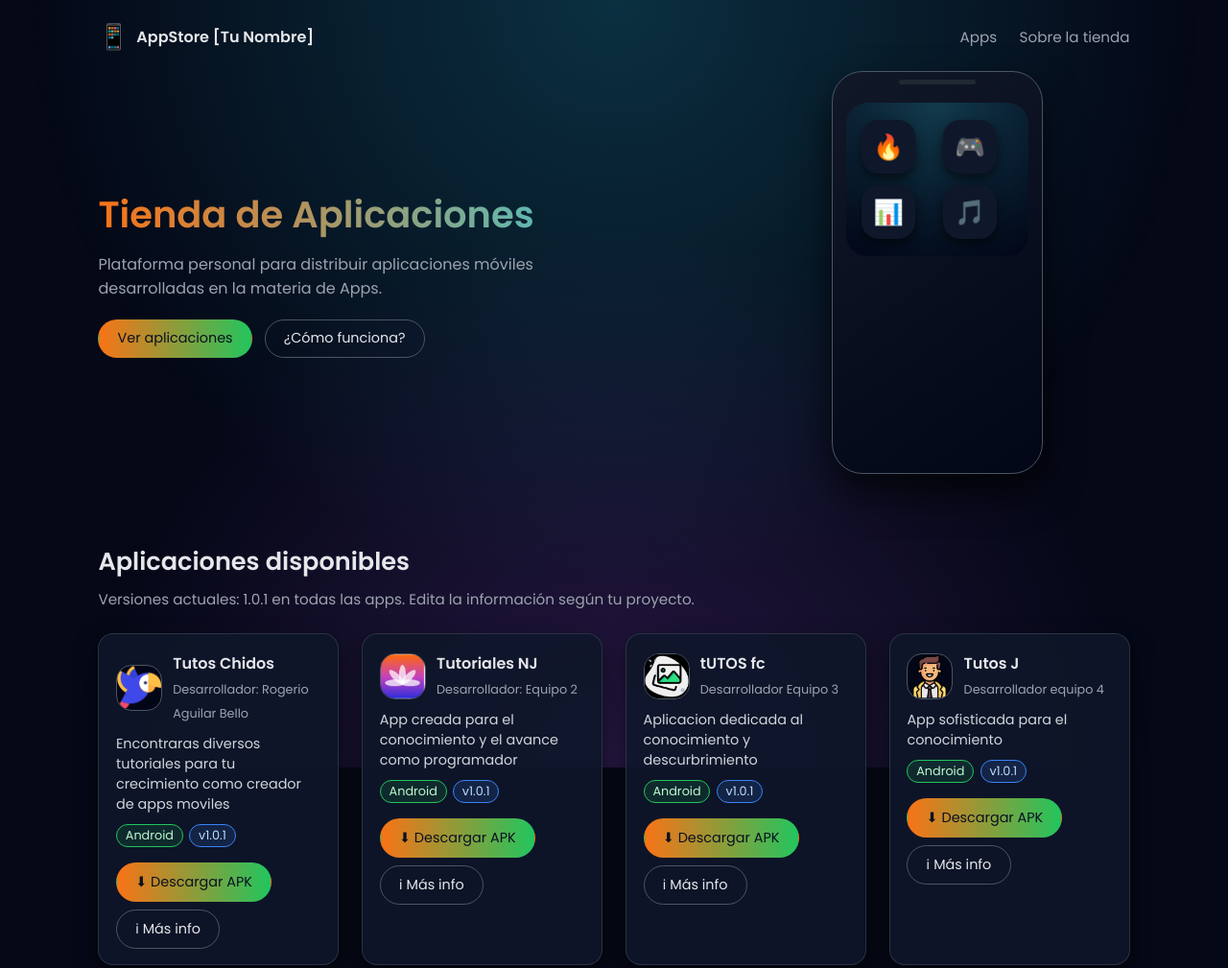
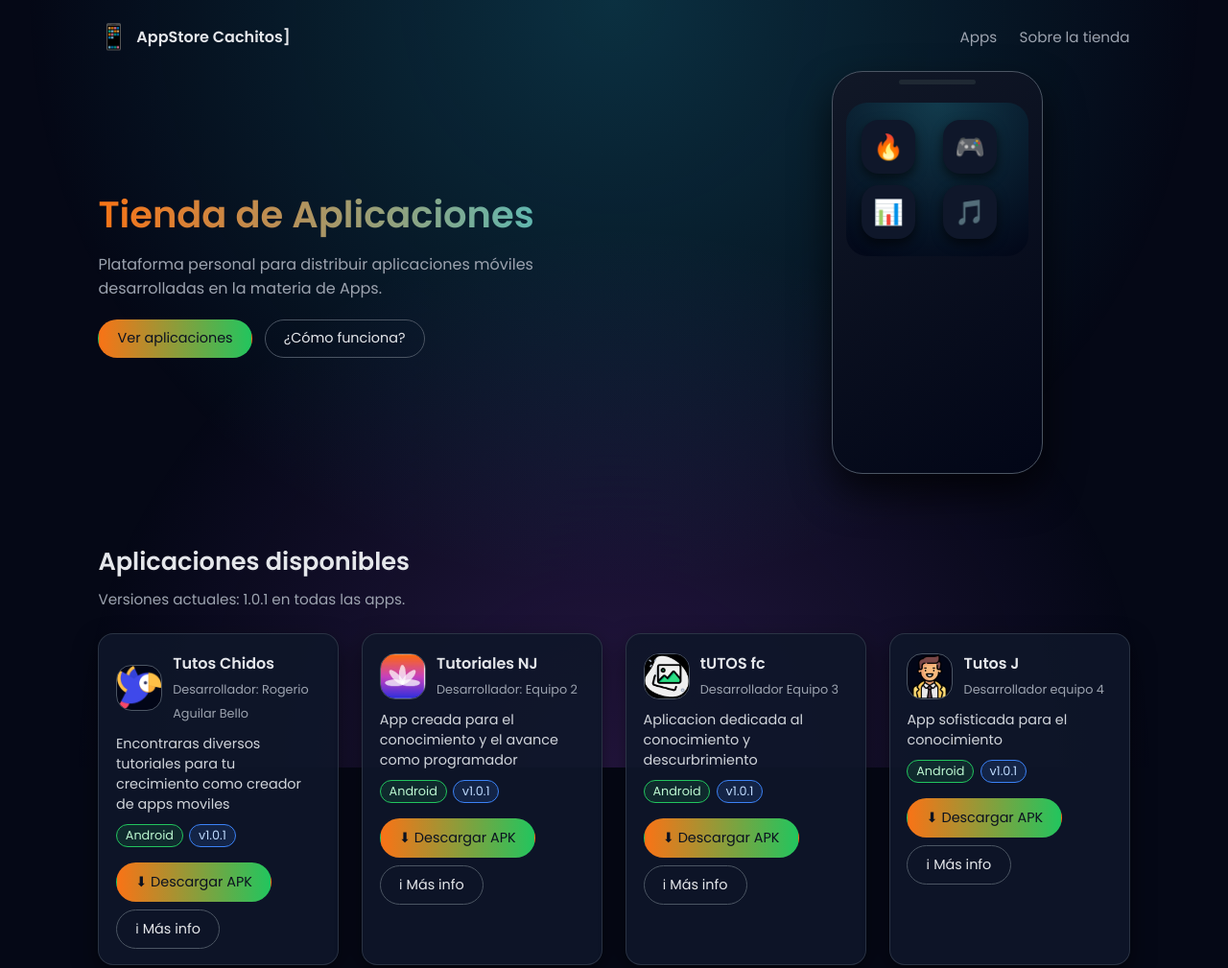
Before and after one commit to RogerNika/AppStoreR, a plain HTML site: page index.html in a window 1280 px wide. Shown: the top 1009 px of the page at 96% size. Drawn offline with Linux system fonts and the light colour scheme.

Commit message:
Change title and logo text in index.html
Updated the title and logo text in the header section of the HTML file.

```diff
--- a/index.html
+++ b/index.html
@@ -2,7 +2,7 @@
 <html lang="es">
 <head>
   <meta charset="UTF-8">
-  <title>Tienda de Apps – [Tu Nombre]</title>
+  <title>Tienda de Apps – Cachitos</title>
   <link rel="stylesheet" href="styles.css">
   <link rel="preconnect" href="https://fonts.googleapis.com">
   <link rel="preconnect" href="https://fonts.gstatic.com" crossorigin>
@@ -15,7 +15,7 @@
     <div class="header-content">
       <div class="logo">
         <span class="logo-icon">📱</span>
-        <span class="logo-text">AppStore [Tu Nombre]</span>
+        <span class="logo-text">AppStore Cachitos]</span>
       </div>
       <nav class="nav">
         <a href="#apps">Apps</a>
@@ -47,7 +47,7 @@
   <main>
     <section id="apps" class="apps-section">
       <h2>Aplicaciones disponibles</h2>
-      <p class="section-subtitle">Versiones actuales: 1.0.1 en todas las apps. Edita la información según tu proyecto.</p>
+      <p class="section-subtitle">Versiones actuales: 1.0.1 en todas las apps. </p>
 
       <div class="app-grid">
         <!-- App 1 -->
```
